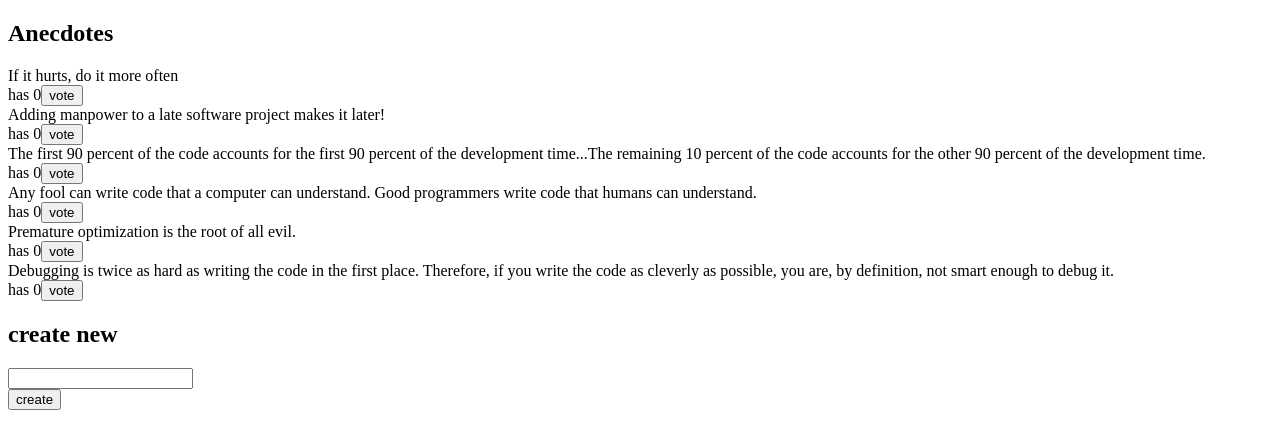
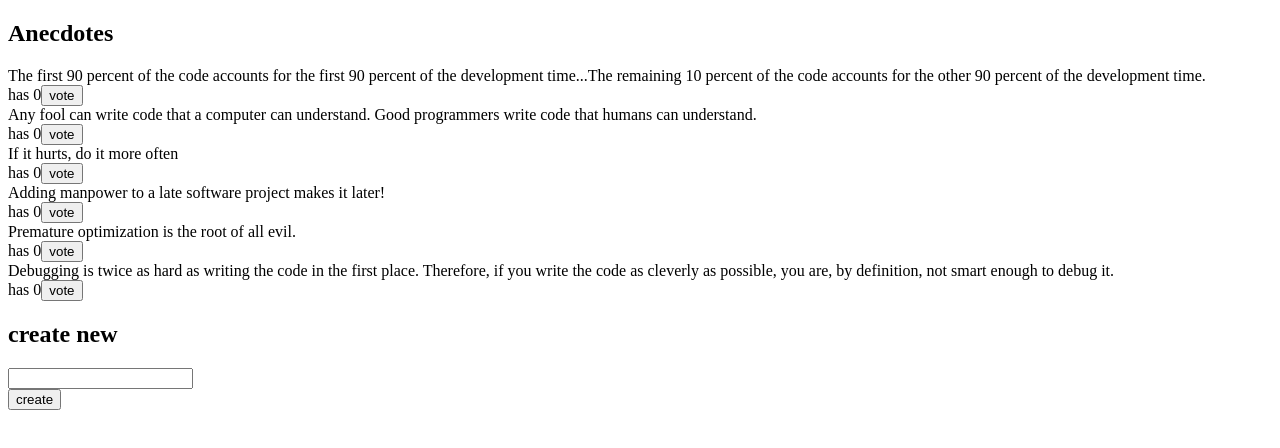
Before and after one commit to daysleeper23/fullstack-open-2024, a React (Vite) app in the folder part6/redux-anecdotes/: page / in a window 1280 px wide. Shown: the top 448 px of the page. Built offline with nearby package versions, Linux system fonts and the light colour scheme.

Commit message:
Ex 6.4 6.5
- Implement the functionality for adding new anecdotes.
- Make sure that the anecdotes are ordered by the number of votes.

```diff
--- a/part6/redux-anecdotes/src/App.jsx
+++ b/part6/redux-anecdotes/src/App.jsx
@@ -9,10 +9,27 @@ const App = () => {
     dispatch({ type: 'VOTE', payload: { id: id }})
   }
 
+  const create = (event) => {
+    event.preventDefault()
+
+    console.log('create', event.target.anecdote.value)
+    dispatch({ type: 'NEW', payload: { content: event.target.anecdote.value }})
+
+    event.target.anecdote.value = ''
+  }
+
   return (
     <div>
       <h2>Anecdotes</h2>
-      {anecdotes.map(anecdote =>
+      {anecdotes
+        .sort((a, b) => {
+          if (b.votes > a.votes) return 1
+          if (b.votes < a.votes) return -1
+
+          if (b.id >= a.id) return 1
+          else return -1
+        })
+        .map(anecdote =>
         <div key={anecdote.id}>
           <div>
             {anecdote.content}
@@ -24,9 +41,9 @@ const App = () => {
         </div>
       )}
       <h2>create new</h2>
-      <form>
-        <div><input /></div>
-        <button>create</button>
+      <form onSubmit={create}>
+        <div><input name='anecdote' /></div>
+        <button type='submit'>create</button>
       </form>
     </div>
   )
--- a/part6/redux-anecdotes/src/reducers/anecdoteReducer.js
+++ b/part6/redux-anecdotes/src/reducers/anecdoteReducer.js
@@ -32,7 +32,12 @@ const reducer = (state = initialState, action) => {
 
       return updatingState
     case 'NEW':
-      updatingState = [...state, action.payload]
+      const anecdote = {
+        id: getId(),
+        content: action.payload.content,
+        votes: 0
+      }
+      updatingState = [...state, anecdote]
       return updatingState
 
     default:
```
